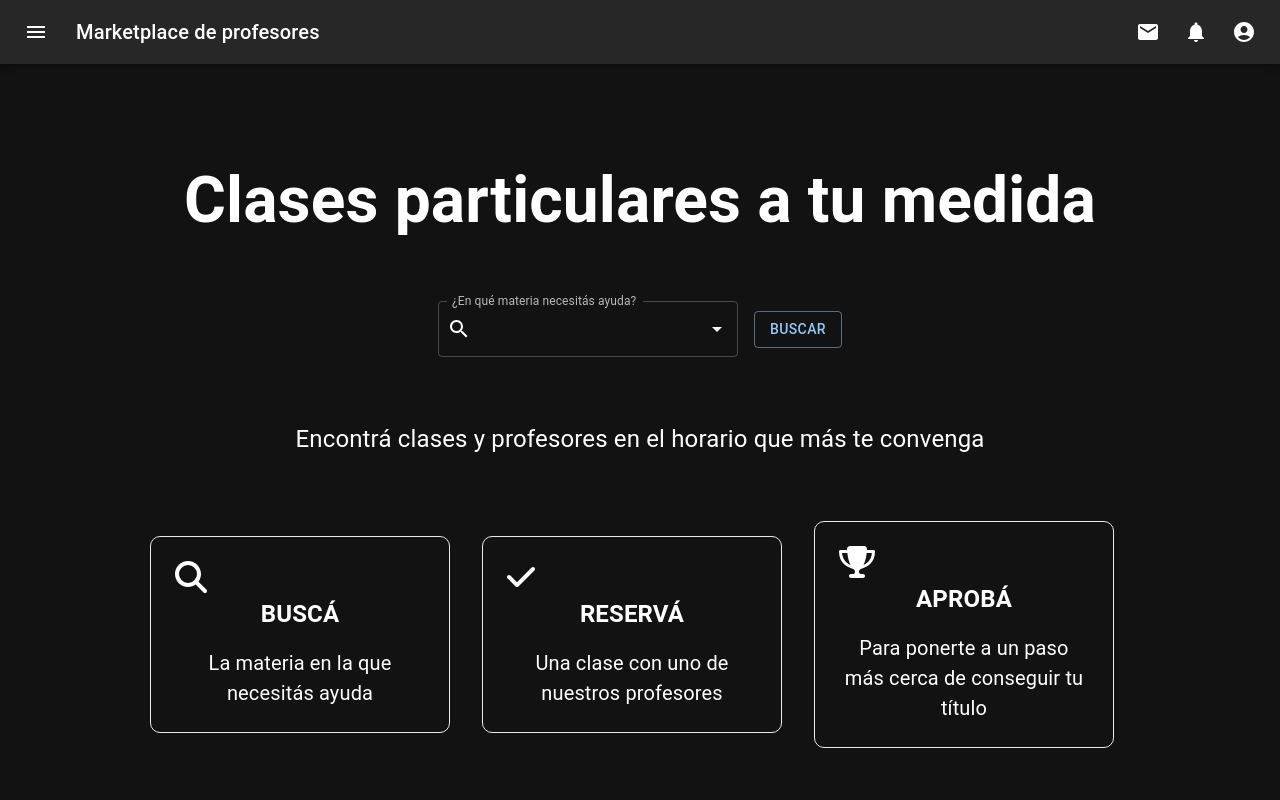
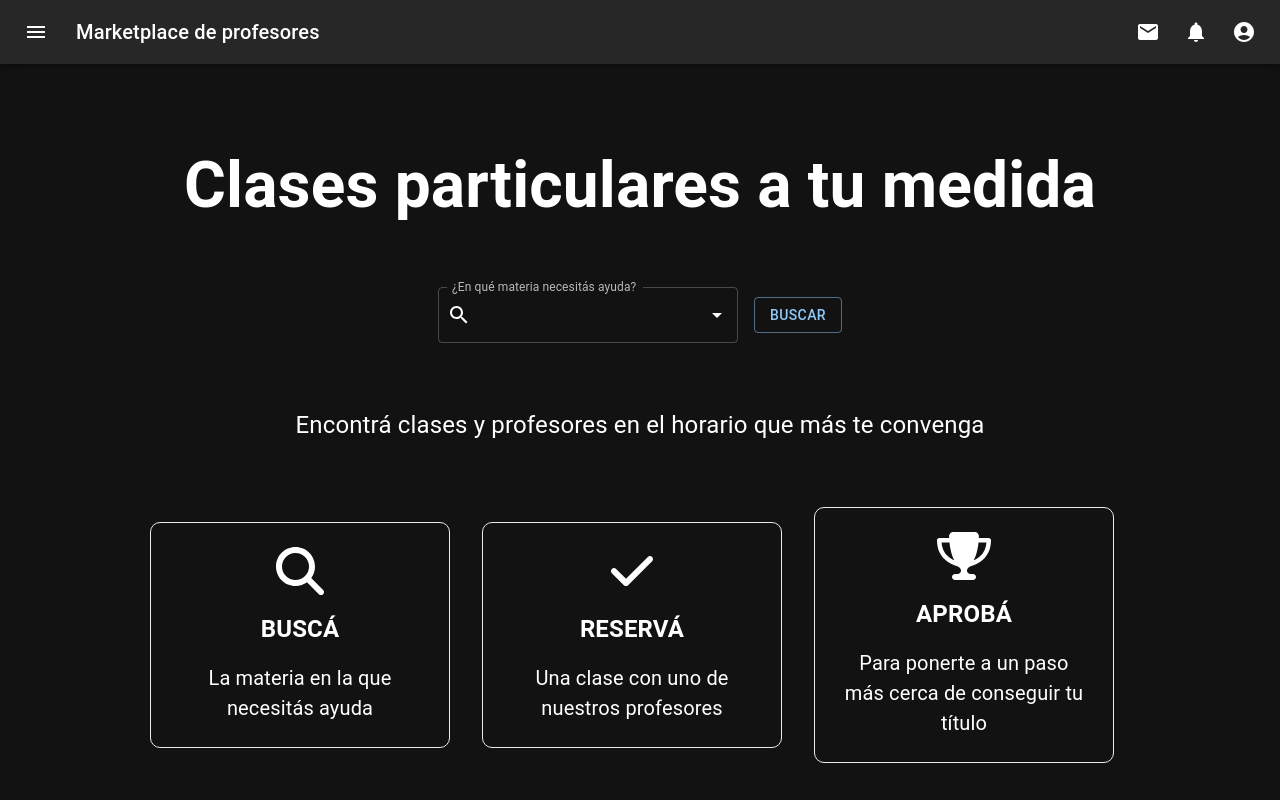
Before and after one commit to 3nu3l/marketplace-profesores-particulares, a Next.js app in the folder frontend/: page / in a window 1280 px wide. Shown: the top 800 px of the page. Built offline with nearby package versions, Linux system fonts and the light colour scheme.

Commit message:
Fixed centering of fontawesome icons

```diff
--- a/frontend/src/components/featureBox.tsx
+++ b/frontend/src/components/featureBox.tsx
@@ -14,7 +14,9 @@ export default function FeatureBox({ icon, title, description }) {
         <div className={styles.grid}>
             <Link href="/">
                 <a className={styles.card}>
-                    <FontAwesomeIcon icon={icon} size="2x" className={styles.icon} />
+                    <div style={{marginBottom: '1rem'}}>
+                        <FontAwesomeIcon icon={icon} size="3x" className={styles.icon} style={{display: 'block', margin: 'auto'}} />
+                    </div>
 
                     <h2 style={centered}>{title}</h2>
 
```
Also changed, not shown: frontend/pages/index.js (+4 -9 lines).
